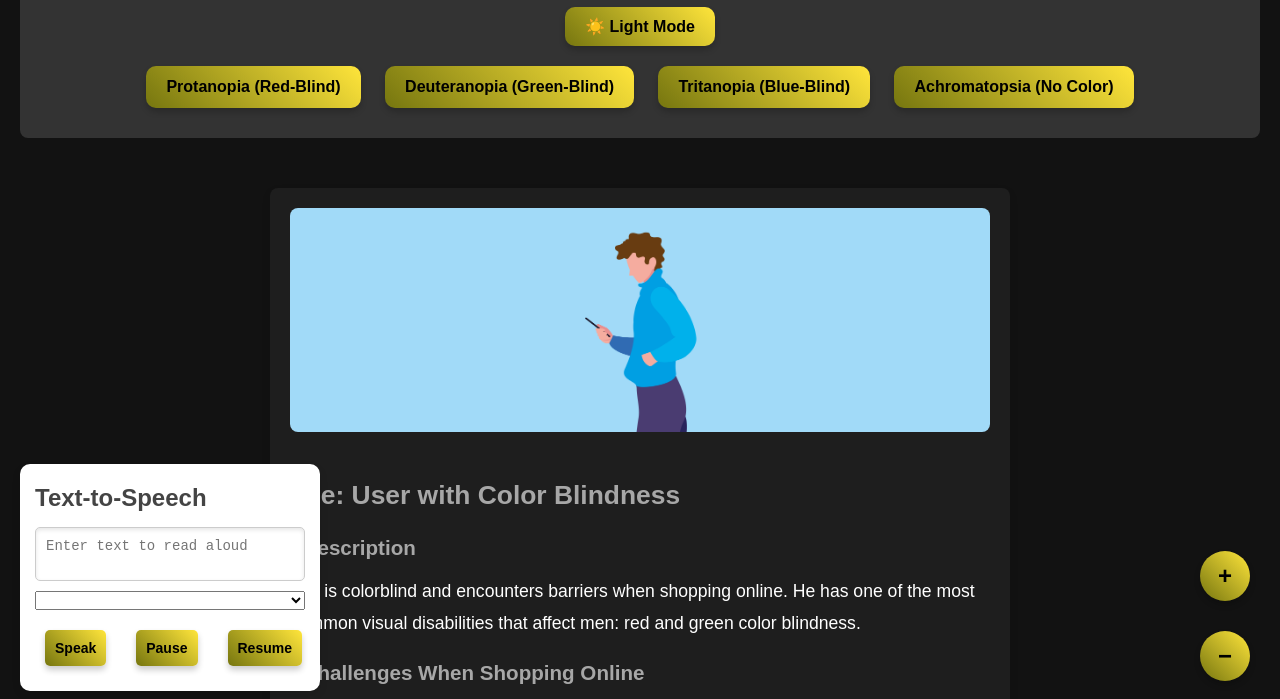
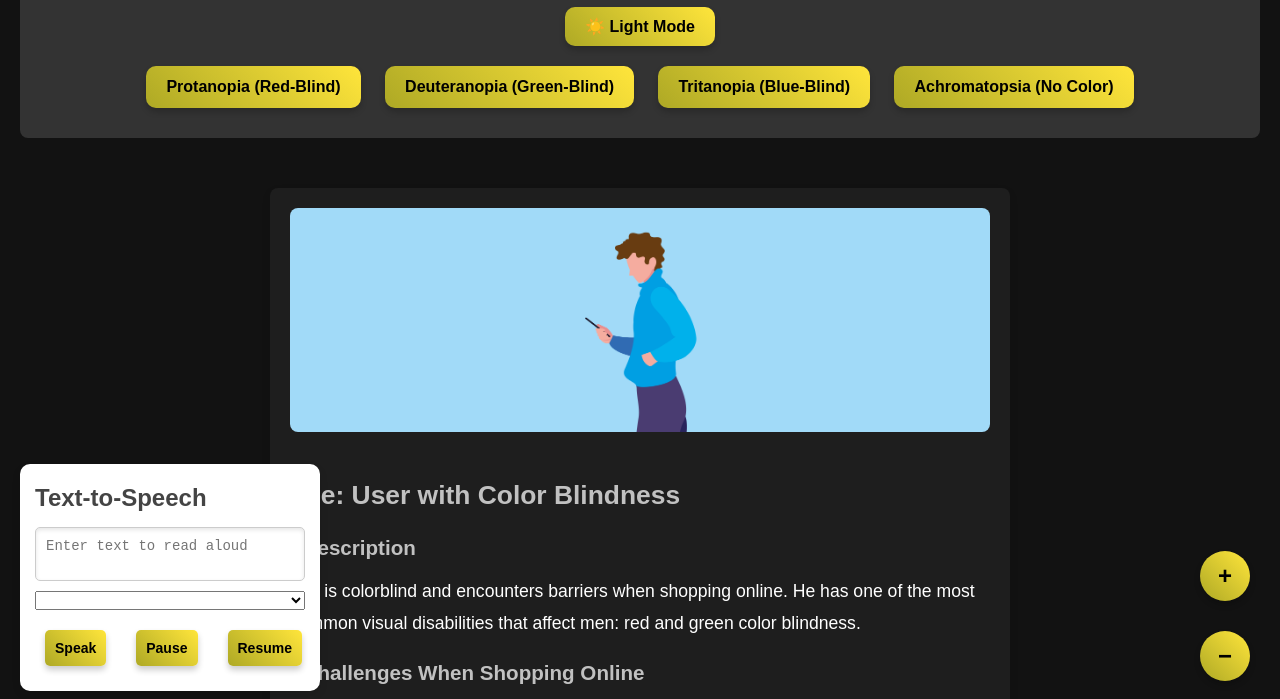
Before and after one commit to Hirvikallio/Individual-Assignment-1, a plain HTML site: page index.html in a window 1280 px wide. Both pictures are taken after a click on the button "🌙 Dark Mode". Shown: the part 89-788 px from the top of the page. Drawn offline with Linux system fonts and the light colour scheme.

Commit message:
Retoques

```diff
--- a/card.css
+++ b/card.css
@@ -25,7 +25,7 @@ body.large-text {
 header {
     text-align: center;
     padding: 20px 0;
-    background-color: #585858;
+    background-color: #686868;
     color: #FFFFFF;
     border-radius: 8px;
 
@@ -93,7 +93,7 @@ button {
     font-size: 1em;
     font-weight: bold;
     color: #ffffff;
-    background: linear-gradient(45deg, #4187c4, #09365e);
+    background: linear-gradient(45deg, #17568d, #09365e);
     border: none;
     border-radius: 10px;
     cursor: pointer;
@@ -102,7 +102,7 @@ button {
 }
 
 button:hover {
-    background: linear-gradient(45deg, #09365e, #4187c4);
+    background: linear-gradient(45deg, #09365e, #17568d);
     transform: scale(1.05);
     box-shadow: 0 6px 8px rgba(0, 0, 0, 0.3);
 }
@@ -218,7 +218,7 @@ button:hover {
     padding: 10px;
     font-weight: bold;
     color: #ffffff;
-    background: linear-gradient(45deg, #4187c4, #09365e);
+    background: linear-gradient(45deg, #17568d, #09365e);
     border: none;
     border-radius: 5px;
     cursor: pointer;
@@ -227,7 +227,7 @@ button:hover {
 }
 
 .tts-buttons button:hover {
-    background: linear-gradient(45deg, #09365e, #4187c4);
+    background: linear-gradient(45deg, #09365e, #17568d);
     transform: scale(1.05);
     box-shadow: 0 6px 8px rgba(0, 0, 0, 0.3);
 }
@@ -272,12 +272,12 @@ body.dark-mode header {
 
 
 body.dark-mode button {
-    background: linear-gradient(45deg, #76760f, #ffe53b);
+    background: linear-gradient(45deg, #aea925, #ffe53b);
     color: #000000;
 }
 
 body.dark-mode button:hover {
-    background: linear-gradient(45deg, #111, #444);
+    background: linear-gradient(45deg, #ffe53b, #aea925);
 }
 
 
@@ -314,9 +314,14 @@ body.dark-mode .color-demo label {
     color: #000000;
 }
 
-body.dark-mode .persona-content h2,
-h3 {
-    color: #a7a7a7;
+body.dark-mode .persona-content h2
+ {
+    color: #c1c1c1;
+}
+
+body.dark-mode .persona-content h3
+ {
+    color: #c1c1c1;
 }
 
 body.dark-mode .persona-content p {
```
